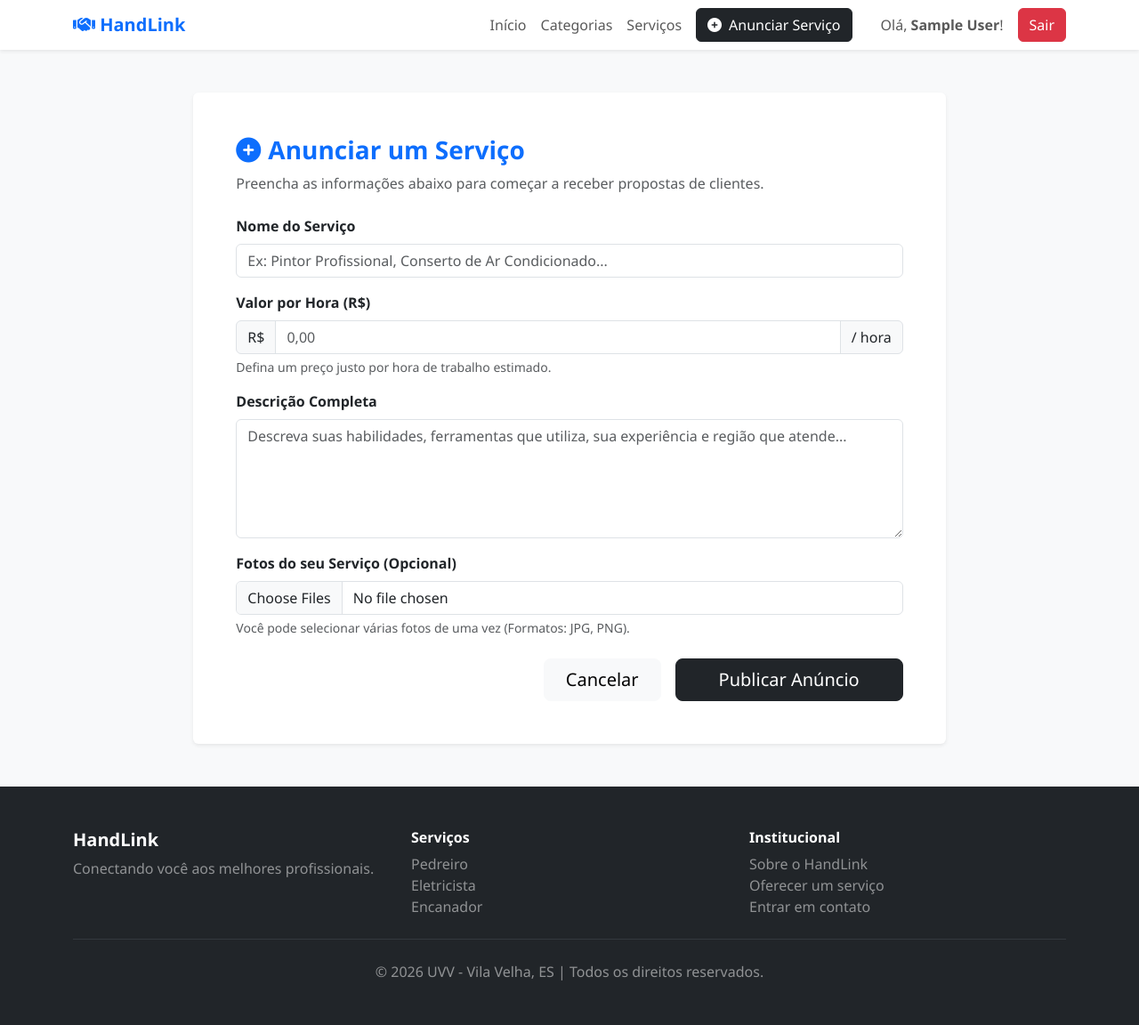
After one commit to guilhermeggz/handlink, a Flask app: page /servicos/anunciar_servico in a window 1280 px wide. The commit adds this page. Shown: the whole page at 89% size. Run offline with Flask 3, Linux system fonts and the light colour scheme; the visitor is signed in with stand-in values (Sample User, id 1); parts of the project's set-up code (start-up, migrations or seed data) failed here and were passed over; some libraries are stand-ins or nearby versions.

Commit message:
adicionei pagina para anunciar servicos

```diff
--- /dev/null
+++ b/handlink/forms/services.py
@@ -0,0 +1,29 @@
+from flask_wtf import FlaskForm
+from wtforms import StringField, TextAreaField, DecimalField, SubmitField, MultipleFileField
+from wtforms.validators import DataRequired, NumberRange
+from flask_wtf.file import FileAllowed
+
+class AnunciarServicoForm(FlaskForm):
+    name = StringField(
+        'Nome do Serviço',
+        validators=[DataRequired(message="Dê um título ao seu serviço. Ex: Eletricista Residencial")]
+    )
+    description = TextAreaField(
+        'Descrição Completa',
+        validators=[DataRequired(message="Explique detalhadamente o que você faz.")]
+    )
+    price_per_hour = DecimalField(
+        'Valor por Hora (R$)',
+        validators=[
+            DataRequired(message="Insira o seu valor por hora."),
+            NumberRange(min=1.0, message="O valor deve ser maior que R$ 1,00.")
+        ],
+        places=2
+    )
+    photos = MultipleFileField(
+        'Fotos do seu Serviço (Opcional)',
+        validators=[
+            FileAllowed(['jpg', 'jpeg', 'png'], 'Apenas imagens nos formatos JPG ou PNG são permitidas!')
+        ]
+    )
+    submit = SubmitField('Publicar Anúncio')
--- a/handlink/views/services.py
+++ b/handlink/views/services.py
@@ -1,7 +1,9 @@
 from types import SimpleNamespace
 
-from flask import Blueprint, abort, jsonify, render_template, request
+from flask import Blueprint, abort, flash, jsonify, redirect, render_template, request, url_for
+from flask_login import login_required, current_user
 
+from handlink.forms.services import AnunciarServicoForm
 from handlink.models import Category, Service
 
 bp_services = Blueprint("services", __name__)
@@ -96,3 +98,17 @@ def buscar_servicos():
         "total_servicos": len(lista_resultado),
         "servicos": lista_resultado,
     }), 200
+
+
+@bp_services.route('/servicos/anunciar_servico', methods=['GET', 'POST'])
+def anunciar_servico():
+    if not current_user.is_authenticated:
+        flash('Faça login ou cadastre-se rapidinho para anunciar seu serviço.', 'info')
+        # Redireciona para o login e anexa a página atual no parâmetro 'next'
+        return redirect(url_for('auth.login', next=request.path))
+
+    form = AnunciarServicoForm()
+
+    if form.validate_on_submit():
+        pass
+    return render_template('main/create_service.html', form=form)
--- a/static/js/main.js
+++ b/static/js/main.js
@@ -192,33 +192,25 @@ function renderServices(services, emptyMessage = "Nenhum serviço disponível no
 }
 
 document.addEventListener('DOMContentLoaded', function() {
-    // Seleciona todas as mensagens de alerta na tela
     const flashMessages = document.querySelectorAll('.alert');
 
     flashMessages.forEach(function(alert) {
-        // Pega a barrinha de progresso específica desse alerta
         const progressBar = alert.querySelector('.flash-progress-bar');
 
-        // Faz a barrinha diminuir suavemente (5 segundos de duração)
         if (progressBar) {
-            // Um pequeno delay de 50ms apenas para o navegador renderizar o 100% inicial
             setTimeout(function() {
-                progressBar.style.transition = 'width 5s linear';
+                progressBar.style.transition = 'width 3s linear';
                 progressBar.style.width = '0%';
             }, 50);
         }
 
-        // Timer de 5 segundos para remover a mensagem
         setTimeout(function() {
-            // Inicia o fade out do Bootstrap
             alert.classList.remove('show');
 
-            // Aguarda o fade out acabar (150ms)
             setTimeout(function() {
                 const parentContainer = alert.parentElement;
                 alert.remove();
 
-                // Remove o container pai se não houver mais nenhuma mensagem
                 if (parentContainer && parentContainer.children.length === 0) {
                     parentContainer.remove();
                 }
--- a/templates/auth/login.html
+++ b/templates/auth/login.html
@@ -4,7 +4,7 @@
 
 {% block nav_action %}
 <li class="nav-item ms-lg-3">
-    <a class="btn btn-primary" href="/signup">Cadastrar</a>
+    <a class="btn btn-primary" href="{{ url_for('auth.signup', next=request.args.get('next')) }}">Cadastrar</a>
 </li>
 {% endblock %}
 
@@ -50,7 +50,7 @@
 
                 <p class="text-center text-muted mt-4 mb-0">
                     Ainda não tem conta?
-                    <a href="/signup" class="fw-semibold text-decoration-none">Cadastre-se</a>
+                    <a href="{{ url_for('auth.signup', next=request.args.get('next')) }}" class="fw-semibold text-decoration-none">Cadastre-se</a>
                 </p>
             </div>
         </div>
--- a/templates/auth/signup.html
+++ b/templates/auth/signup.html
@@ -4,7 +4,7 @@
 
 {% block nav_action %}
 <li class="nav-item ms-lg-3">
-    <a class="btn btn-outline-primary" href="/login">Entrar</a>
+    <a class="btn btn-outline-primary" href="{{ url_for('auth.login', next=request.args.get('next')) }}">Entrar</a>
 </li>
 {% endblock %}
 
@@ -78,7 +78,7 @@
 
                 <p class="text-center text-muted mt-4 mb-0">
                     Já tem uma conta?
-                    <a href="/login" class="fw-semibold text-decoration-none">Entrar</a>
+                    <a href="{{ url_for('auth.login', next=request.args.get('next')) }}" class="fw-semibold text-decoration-none">Entrar</a>
                 </p>
             </div>
         </div>
--- /dev/null
+++ b/templates/main/create_service.html
@@ -0,0 +1,67 @@
+{% extends "main/base.html" %}
+
+{% block title %}Anunciar Serviço | HandLink{% endblock %}
+
+{% block content %}
+<div class="row justify-content-center my-5">
+    <div class="col-lg-8">
+        <div class="card shadow-sm border-0">
+            <div class="card-body p-4 p-md-5">
+                <div class="mb-4">
+                    <h2 class="h3 fw-bold text-primary mb-2">
+                        <i class="fa-solid fa-circle-plus me-2"></i>Anunciar um Serviço
+                    </h2>
+                    <p class="text-muted mb-0">Preencha as informações abaixo para começar a receber propostas de clientes.</p>
+                </div>
+
+                <form method="POST" action="{{ url_for('services.anunciar_servico') }}" enctype="multipart/form-data" novalidate>
+                    {{ form.hidden_tag() }}
+
+                    <div class="mb-3">
+                        {{ form.name.label(class="form-label fw-semibold") }}
+                        {{ form.name(class="form-control is-invalid" if form.name.errors else "form-control", placeholder="Ex: Pintor Profissional, Conserto de Ar Condicionado...") }}
+                        {% for error in form.name.errors %}
+                            <div class="invalid-feedback">{{ error }}</div>
+                        {% endfor %}
+                    </div>
+
+                    <div class="mb-3">
+                        {{ form.price_per_hour.label(class="form-label fw-semibold") }}
+                        <div class="input-group">
+                            <span class="input-group-text">R$</span>
+                            {{ form.price_per_hour(class="form-control is-invalid" if form.price_per_hour.errors else "form-control", placeholder="0,00", type="number", step="0.01") }}
+                            <span class="input-group-text">/ hora</span>
+                            {% for error in form.price_per_hour.errors %}
+                                <div class="invalid-feedback d-block">{{ error }}</div>
+                            {% endfor %}
+                        </div>
+                        <div class="form-text">Defina um preço justo por hora de trabalho estimado.</div>
+                    </div>
+
+                    <div class="mb-3">
+                        {{ form.description.label(class="form-label fw-semibold") }}
+                        {{ form.description(class="form-control is-invalid" if form.description.errors else "form-control", rows="5", placeholder="Descreva suas habilidades, ferramentas que utiliza, sua experiência e região que atende...") }}
+                        {% for error in form.description.errors %}
+                            <div class="invalid-feedback">{{ error }}</div>
+                        {% endfor %}
+                    </div>
+
+                    <div class="mb-4">
+                        {{ form.photos.label(class="form-label fw-semibold") }}
+                        {{ form.photos(class="form-control is-invalid" if form.photos.errors else "form-control", multiple=True) }}
+                        <div class="form-text">Você pode selecionar várias fotos de uma vez (Formatos: JPG, PNG).</div>
+                        {% for error in form.photos.errors %}
+                            <div class="invalid-feedback d-block">{{ error }}</div>
+                        {% endfor %}
+                    </div>
+
+                    <div class="d-grid gap-2 d-md-flex justify-content-md-end mt-4">
+                        <a href="/" class="btn btn-light btn-lg px-4 me-md-2">Cancelar</a>
+                        {{ form.submit(class="btn btn-dark btn-lg px-5") }}
+                    </div>
+                </form>
+            </div>
+        </div>
+    </div>
+</div>
+{% endblock %}
--- a/templates/main/partials/navbar.html
+++ b/templates/main/partials/navbar.html
@@ -29,7 +29,7 @@
                     <a class="nav-link" href="#servicos">Serviços</a>
                 </li>
                 <li class="nav-item ms-lg-2 me-lg-3 mt-2 mt-lg-0">
-                    <a class="btn btn-dark d-flex align-items-center gap-2" href="{{ url_for('service.create') }}">
+                    <a class="btn btn-dark d-flex align-items-center gap-2" href="{{ url_for('services.anunciar_servico') }}">
                         <i class="fa-solid fa-circle-plus"></i>
                         <span>Anunciar Serviço</span>
                     </a>
```
Also changed, not shown: handlink/views/auth.py (+8 -2 lines).
